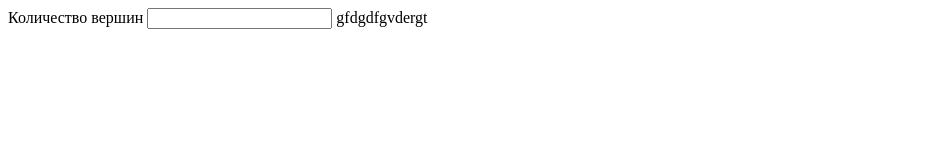
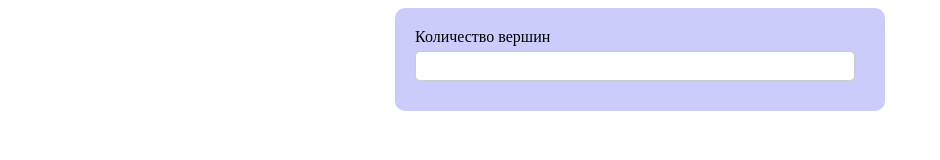
Before and after one commit to Ugrinov/minCut, a plain HTML site: page index.html in a window 1280 px wide. Shown: the whole page, without its empty margins (0-940 px from the left). Drawn offline with Linux system fonts and the light colour scheme.

Commit message:
Add css style

```diff
--- a/index.html
+++ b/index.html
@@ -10,8 +10,6 @@
             <form>
             <label for="numVertices">Количество вершин</label>
             <input class="numVertices" id="numVertices" type="text">
-gfdgdfgvdergt
-
             </form>
         </header>
         <main>
--- a/style.css
+++ b/style.css
@@ -0,0 +1,22 @@
+label{
+    display: block;
+    margin-bottom: 5px;
+}
+form {
+    width: 450px;
+    margin: 0px auto;
+    padding: 20px;
+    background-color: #ccccfc;
+    border-radius: 10px;
+}
+input {
+    width: 95%;
+    margin: 0 0 10px 0;
+    padding: 2px 5px;
+
+    vertical-align: middle;
+
+    border: 1px solid #cccccc;
+    border-radius: 5px;
+    height: 24px;
+}
```
